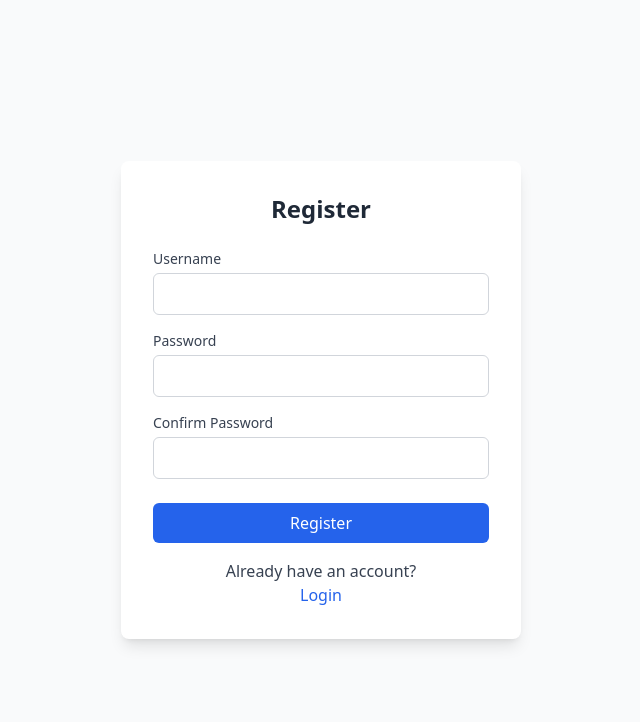
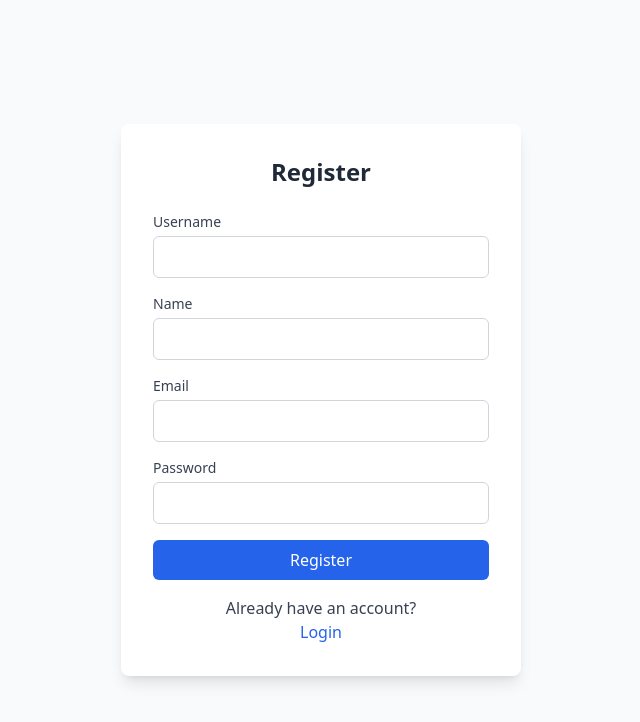
Before and after one commit to junyao08/fyp-project, a Flask app: page /register in a window 1280 px wide. Shown: the top 722 px of the page, without its empty margins (319-959 px from the left). Run offline with Flask 3, Linux system fonts and the light colour scheme; style sheets or scripts are compiled from the project's sources.

Commit message:
fixed register.html filed

```diff
--- a/templates/register.html
+++ b/templates/register.html
@@ -6,15 +6,19 @@
     <form method="POST">
         <div class="mb-4">
             <label for="username" class="block text-sm font-medium text-gray-700">Username</label>
-            <input type="text" name="username" id="username" class="mt-1 p-2 w-full border border-gray-300 rounded-md focus:ring-blue-500 focus:border-blue-500">
+            <input type="text" name="username" id="username" class="mt-1 p-2 w-full border border-gray-300 rounded-md focus:ring-blue-500 focus:border-blue-500" required>
+        </div>
+        <div class="mb-4">
+            <label for="name" class="block text-sm font-medium text-gray-700">Name</label>
+            <input type="text" name="name" id="name" class="mt-1 p-2 w-full border border-gray-300 rounded-md focus:ring-blue-500 focus:border-blue-500" required>
+        </div>
+        <div class="mb-4">
+            <label for="email" class="block text-sm font-medium text-gray-700">Email</label>
+            <input type="email" name="email" id="email" class="mt-1 p-2 w-full border border-gray-300 rounded-md focus:ring-blue-500 focus:border-blue-500" required>
         </div>
         <div class="mb-4">
             <label for="password" class="block text-sm font-medium text-gray-700">Password</label>
-            <input type="password" name="password" id="password" class="mt-1 p-2 w-full border border-gray-300 rounded-md focus:ring-blue-500 focus:border-blue-500">
-        </div>
-        <div class="mb-6">
-            <label for="confirm_password" class="block text-sm font-medium text-gray-700">Confirm Password</label>
-            <input type="password" name="confirm_password" id="confirm_password" class="mt-1 p-2 w-full border border-gray-300 rounded-md focus:ring-blue-500 focus:border-blue-500">
+            <input type="password" name="password" id="password" class="mt-1 p-2 w-full border border-gray-300 rounded-md focus:ring-blue-500 focus:border-blue-500" required>
         </div>
         <button type="submit" class="w-full bg-blue-600 text-white py-2 rounded-md hover:bg-blue-700 transition duration-200 mb-4">Register</button>
     </form>
```
Also changed, not shown: users.db.
